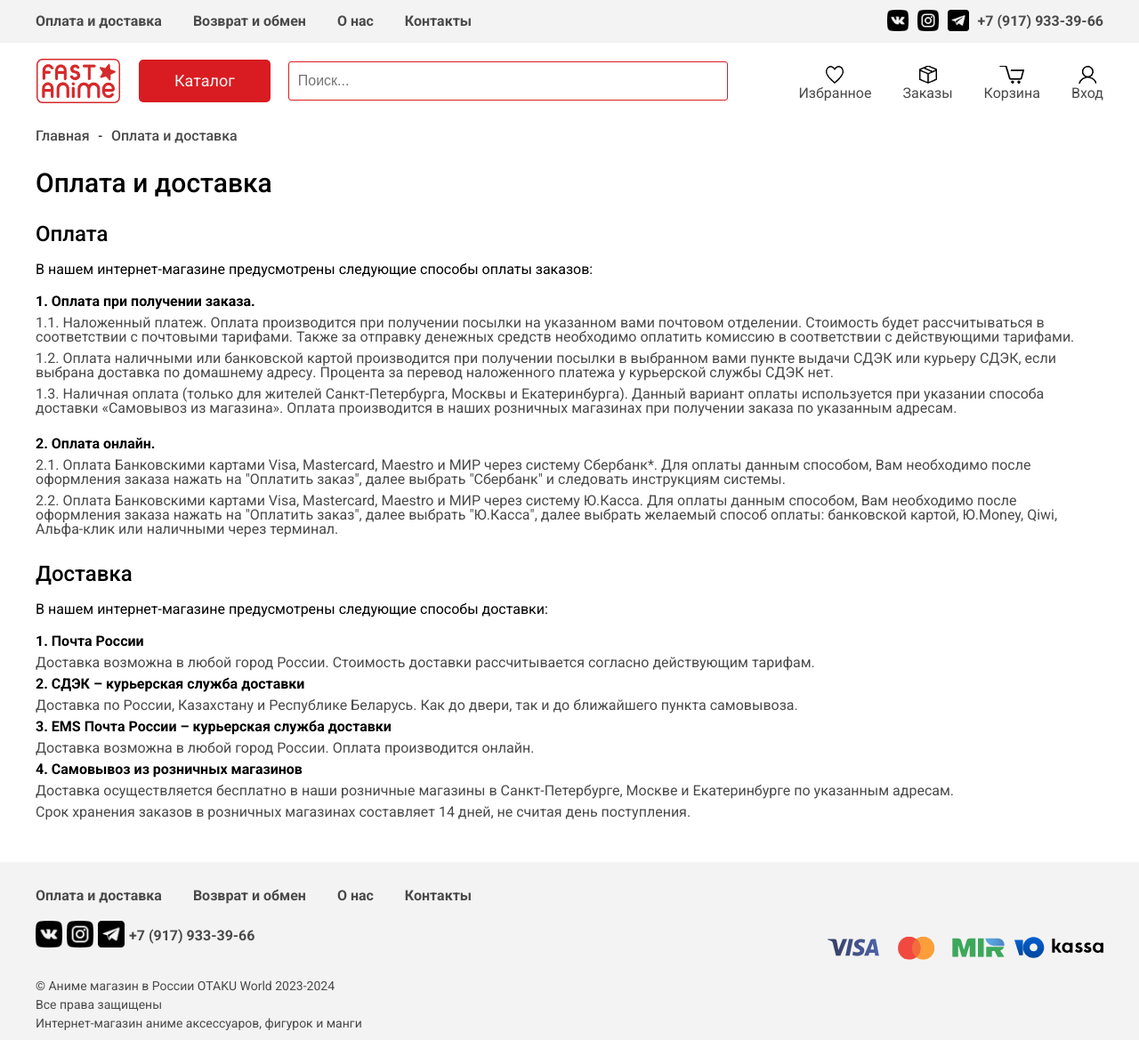
After one commit to katsuyorii/OtakuWorld, a Django app: page /delivery/ in a window 1280 px wide. The commit adds this page. Shown: the whole page at 89% size. Run offline with Django 5.2, Linux system fonts and the light colour scheme.

Commit message:
add all core pages

```diff
--- /dev/null
+++ b/mysite/core/templates/core/delivery.html
@@ -0,0 +1,35 @@
+{% extends "base.html" %}
+{% load static %}
+
+{% block content %}
+    <div class="catalog-list-main-row-link">
+        <a class="catalog-list-main-row-link-item" href="{% url 'index' %}">Главная</a>
+        <p>-</p>
+        <a class="catalog-list-main-row-link-item" href="{% url 'delivery' %}">Оплата и доставка</a>
+    </div>
+
+    <h1 class="pay_delivery-title">Оплата и доставка</h1>
+    <h2 class="pay_deliver-pays">Оплата</h2>
+    <p class="pay_deliver-between">В нашем интернет-магазине предусмотрены следующие способы оплаты заказов:</p>
+    <p class="pay_deliver-text-bold">1. Оплата при получении заказа.</p>
+    <p class="pay_deliver-text">1.1. Наложенный платеж. Оплата производится при получении посылки на указанном вами почтовом отделении. Стоимость будет рассчитываться в соответствии с почтовыми тарифами. Также за отправку денежных средств необходимо оплатить комиссию в соответствии с действующими тарифами.</p>
+    <p class="pay_deliver-text">1.2. Оплата наличными или банковской картой производится при получении посылки в выбранном вами пункте выдачи СДЭК или курьеру СДЭК, если выбрана доставка по домашнему адресу. Процента за перевод наложенного платежа у курьерской службы СДЭК нет.</p>
+    <p class="pay_deliver-text">1.3. Наличная оплата (только для жителей Санкт-Петербурга, Москвы и Екатеринбурга).
+        Данный вариант оплаты используется при указании способа доставки «Самовывоз из магазина». Оплата производится в наших розничных магазинах при получении заказа по указанным адресам.</p>
+    <br>
+    <p class="pay_deliver-text-bold">2. Оплата онлайн.</p>
+    <p class="pay_deliver-text">2.1. Оплата Банковскими картами Visa, Mastercard, Maestro и МИР через систему Сбербанк*. Для оплаты данным способом, Вам необходимо после оформления заказа нажать на "Оплатить заказ", далее выбрать "Сбербанк" и следовать инструкциям системы.</p>
+    <p class="pay_deliver-text">2.2. Оплата Банковскими картами Visa, Mastercard, Maestro и МИР через систему Ю.Касса. Для оплаты данным способом, Вам необходимо после оформления заказа нажать на "Оплатить заказ", далее выбрать "Ю.Касса", далее выбрать желаемый способ оплаты: банковской картой, Ю.Money, Qiwi, Альфа-клик или наличными через терминал.</p>
+
+    <h2 class="pay_deliver-pays">Доставка</h2>
+    <p class="pay_deliver-between">В нашем интернет-магазине предусмотрены следующие способы доставки:</p>
+    <p class="pay_deliver-text-bold">1. Почта России</p>
+    <p class="pay_deliver-text">Доставка возможна в любой город России. Стоимость доставки рассчитывается согласно действующим тарифам.</p>
+    <p class="pay_deliver-text-bold">2. СДЭК – курьерская служба доставки</p>
+    <p class="pay_deliver-text">Доставка по России, Казахстану и Республике Беларусь. Как до двери, так и до ближайшего пункта самовывоза.</p>
+    <p class="pay_deliver-text-bold">3. EMS Почта России – курьерская служба доставки</p>
+    <p class="pay_deliver-text">Доставка возможна в любой город России. Оплата производится онлайн.</p>
+    <p class="pay_deliver-text-bold">4. Самовывоз из розничных магазинов</p>
+    <p class="pay_deliver-text">Доставка осуществляется бесплатно в наши розничные магазины в Санкт-Петербурге, Москве и Екатеринбурге по указанным адресам.</p>
+    <p class="pay_deliver-text">Срок хранения заказов в розничных магазинах составляет 14 дней, не считая день поступления.</p>
+{% endblock content %}
--- a/mysite/core/urls.py
+++ b/mysite/core/urls.py
@@ -1,6 +1,10 @@
 from django.urls import path
-from .views import IndexView
+from .views import IndexView, DeliveryView, RefundView, AboutView, ContactsView
 
 urlpatterns = [
-    path('',IndexView.as_view(), name='index'),
+    path('', IndexView.as_view(), name='index'),
+    path('delivery/', DeliveryView.as_view(), name='delivery'),
+    path('refund/', RefundView.as_view(), name='refund'),
+    path('about/', AboutView.as_view(), name='about'),
+    path('contacts/', ContactsView.as_view(), name='contacts'),
 ]
--- a/mysite/core/views.py
+++ b/mysite/core/views.py
@@ -9,3 +9,47 @@ class IndexView(TemplateView):
         context['title'] = 'Аниме магазин OTAKU'
 
         return context
+
+
+# Класс-представление для страницы "Оплата и доставка"
+class DeliveryView(TemplateView):
+    template_name = 'core/delivery.html'
+
+    def get_context_data(self, **kwargs):
+        context = super().get_context_data(**kwargs)
+        context['title'] = 'Оплата и доставка'
+
+        return context
+
+
+# Класс-представление для страницы "Возврат и обмен"
+class RefundView(TemplateView):
+    template_name = 'core/refund.html'
+
+    def get_context_data(self, **kwargs):
+        context = super().get_context_data(**kwargs)
+        context['title'] = 'Возврат и обмен'
+
+        return context
+
+
+# Класс-представление для страницы "О нас"
+class AboutView(TemplateView):
+    template_name = 'core/about.html'
+
+    def get_context_data(self, **kwargs):
+        context = super().get_context_data(**kwargs)
+        context['title'] = 'О нас'
+
+        return context
+
+
+# Класс-представление для страницы "Контакты"
+class ContactsView(TemplateView):
+    template_name = 'core/contacts.html'
+
+    def get_context_data(self, **kwargs):
+        context = super().get_context_data(**kwargs)
+        context['title'] = 'Контакты'
+
+        return context
--- a/mysite/templates/base.html
+++ b/mysite/templates/base.html
@@ -19,10 +19,10 @@
                 <div class="header-row">
                     <div class="header-nav">
                         <ul class="header-nav-menu">
-                            <a class="header-nav-menu-item" href="#"><li>Оплата и доставка</li></a>
-                            <a class="header-nav-menu-item" href="#"><li>Возврат и обмен</li></a>
-                            <a class="header-nav-menu-item" href="#"><li>О нас</li></a>
-                            <a class="header-nav-menu-item" href="#"><li>Контакты</li></a>
+                            <a class="header-nav-menu-item" href="{% url 'delivery' %}"><li>Оплата и доставка</li></a>
+                            <a class="header-nav-menu-item" href="{% url 'refund' %}"><li>Возврат и обмен</li></a>
+                            <a class="header-nav-menu-item" href="{% url 'about' %}"><li>О нас</li></a>
+                            <a class="header-nav-menu-item" href="{% url 'contacts' %}"><li>Контакты</li></a>
                         </ul>
                     </div>
                     <div class="header-social-phone">
@@ -41,7 +41,7 @@
             <div class="inner">
                 <div class="main-row">
                     <div class="main-row-left">
-                        <a href="index.html"><img src="{% static 'img/logo.png' %}" alt="Logo" class="main-row-left-logo"></a>
+                        <a href="{% url 'index' %}"><img src="{% static 'img/logo.png' %}" alt="Logo" class="main-row-left-logo"></a>
                         <a class="main-row-left-btn" href="catalog-list.html">Каталог</a>
                         <input placeholder="Поиск..." class="main-row-left-search" type="text">
                     </div>
@@ -85,10 +85,10 @@
                         <div class="footer-block">
                             <div class="header-nav">
                                 <ul class="header-nav-menu">
-                                    <a class="header-nav-menu-item" href="#"><li>Оплата и доставка</li></a>
-                                    <a class="header-nav-menu-item" href="#"><li>Возврат и обмен</li></a>
-                                    <a class="header-nav-menu-item" href="#"><li>О нас</li></a>
-                                    <a class="header-nav-menu-item" href="#"><li>Контакты</li></a>
+                                    <a class="header-nav-menu-item" href="{% url 'delivery' %}"><li>Оплата и доставка</li></a>
+                                    <a class="header-nav-menu-item" href="{% url 'refund' %}"><li>Возврат и обмен</li></a>
+                                    <a class="header-nav-menu-item" href="{% url 'about' %}"><li>О нас</li></a>
+                                    <a class="header-nav-menu-item" href="{% url 'contacts' %}"><li>Контакты</li></a>
                                 </ul>
                             </div>
                         </div>
@@ -99,7 +99,7 @@
                             <a class="header-social-phone-list-phone" href="tel:79179333966">+7 (917) 933-39-66</a>
                         </div>
                         <div class="footer-block-info">
-                            <p class="footer-block-info-text">© Аниме магазин в России Fast Anime 2004-2024</p>
+                            <p class="footer-block-info-text">© Аниме магазин в России OTAKU World 2023-2024</p>
                             <p class="footer-block-info-text">Все права защищены</p>
                             <p class="footer-block-info-text">Интернет-магазин аниме аксессуаров, фигурок и манги</p>
                         </div>
```
Also changed, not shown: mysite/core/templates/core/about.html (added, +26 -0 lines), mysite/core/templates/core/contacts.html (added, +18 -0 lines), mysite/core/templates/core/refund.html (added, +24 -0 lines).
